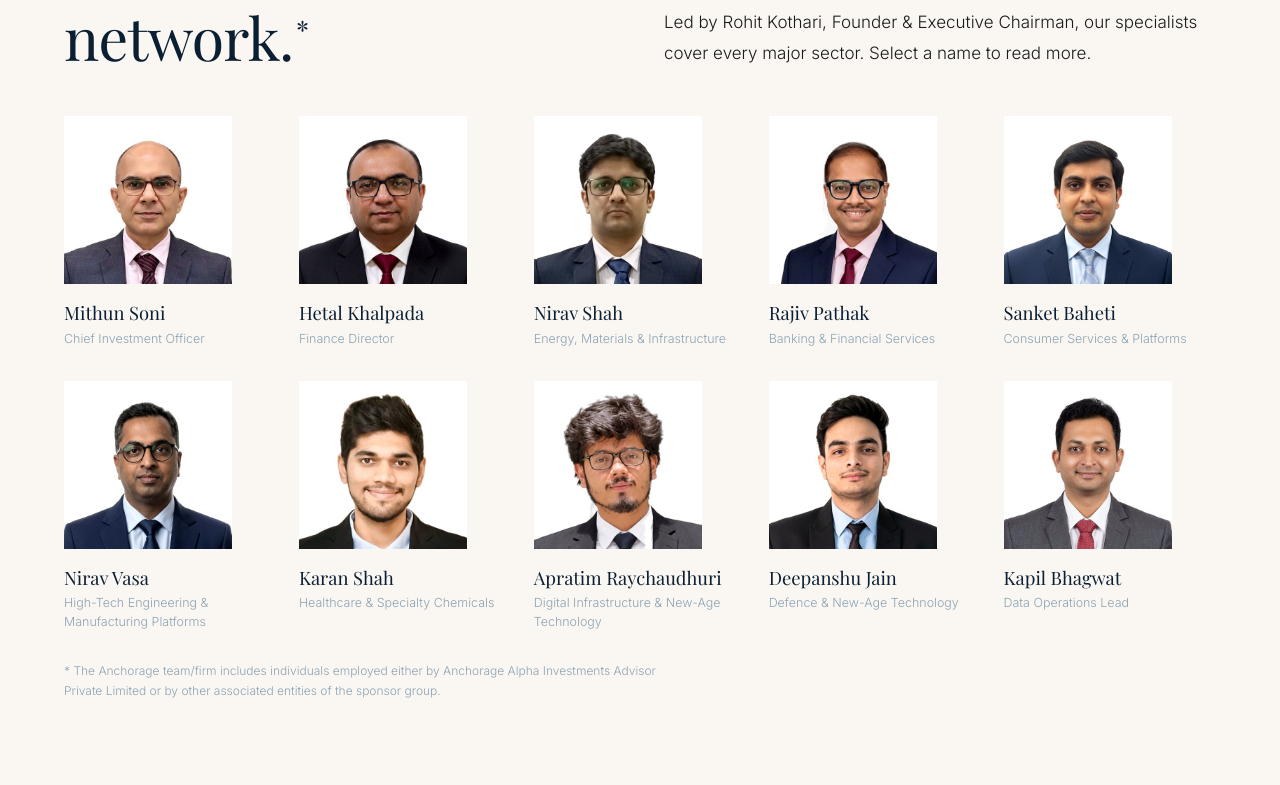
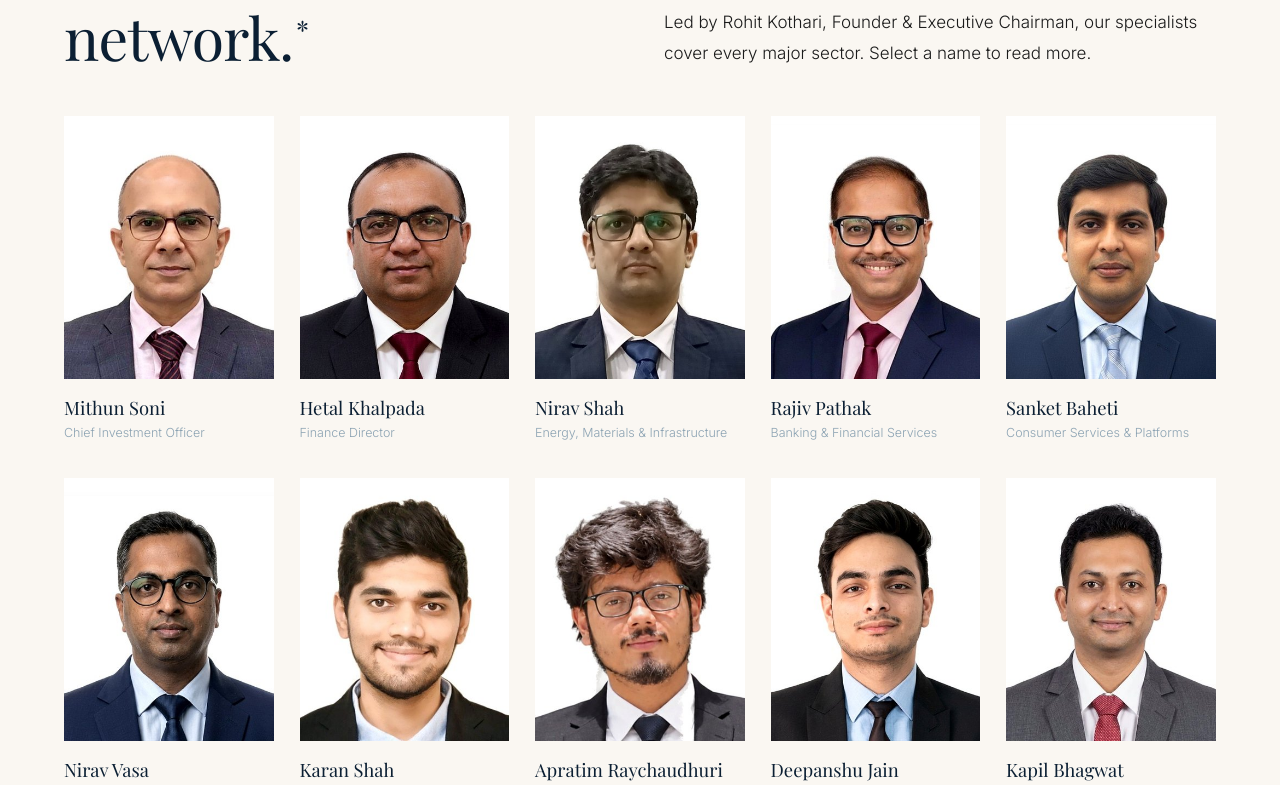
Before and after one commit to adityaanand1101/anchorage-alpha, a React (Vite) app: page / in a window 1280 px wide. Shown: the part 4675-5460 px from the top of the page. Built offline with nearby package versions, Linux system fonts and the light colour scheme; a web font is replaced by a local one.

Commit message:
Fix modal close glyph, restore team grid photos, shrink drawer photo instead

```diff
--- a/src/App.jsx
+++ b/src/App.jsx
@@ -220,7 +220,7 @@ function Portfolio() {
       <div className={`modal co ${sel >= 0 ? 'open' : ''}`} aria-hidden={sel < 0}>
         <div className="veil" onClick={() => setSel(-1)} />
         <div className="mcard" role="dialog" aria-label={f ? f.name : 'Company details'}>
-          {f && <><button className="x" onClick={() => setSel(-1)} aria-label="Close">\u00d7</button>
+          {f && <><button className="x" onClick={() => setSel(-1)} aria-label="Close">&times;</button>
             <img className="co-logo" src={f.logo} alt={f.name} />
             <h3 className="h3">{f.name}</h3>
             <p className="tag">{f.tag}</p>
--- a/src/styles.css
+++ b/src/styles.css
@@ -94,8 +94,8 @@ sup{font-size:.45em;vertical-align:super;margin-left:.1em}
 
 /* team */
 .head2{display:grid;grid-template-columns:1fr 1fr;gap:3rem;align-items:end;margin-bottom:3rem}.head2 .lede{margin:0}
-.grid{display:grid;grid-template-columns:repeat(5,1fr);gap:2rem 1.4rem}
-.card{display:block;width:100%}.ph{display:block;width:min(100%,168px);aspect-ratio:1;overflow:hidden;background:var(--tint)}
+.grid{display:grid;grid-template-columns:repeat(5,1fr);gap:2.2rem 1.6rem}
+.card{display:block;width:100%}.ph{display:block;aspect-ratio:4/5;overflow:hidden;background:var(--tint)}
 .ph img{width:100%;height:100%;object-fit:cover;transition:transform 1.4s var(--ease)}
 .card:hover img,.card:focus-visible img{transform:scale(1.045)}
 .nm{display:block;margin-top:1rem;font:400 1.15rem var(--serif)}.rl{display:block;margin-top:.3rem;font-size:.78rem;line-height:1.5;color:var(--mist)}
@@ -113,7 +113,7 @@ sup{font-size:.45em;vertical-align:super;margin-left:.1em}
 .modal .x{position:absolute;top:1.1rem;right:1.3rem;width:36px;height:36px;border-radius:50%;border:1px solid var(--hair);display:flex;align-items:center;justify-content:center;font-size:1.15rem;line-height:1;color:var(--deep);background:#fff}
 .modal .x:hover{background:var(--tint)}
 .modal .x:focus-visible{outline:2px solid var(--sand);outline-offset:2px}
-.drawer.tm aside img{width:100%;aspect-ratio:1;object-fit:cover;margin-bottom:1.8rem}
+.drawer.tm aside img{display:block;width:min(100%,190px);aspect-ratio:1;object-fit:cover;margin:0 auto 1.6rem}
 .modal .co-logo{width:auto;max-width:180px;height:44px;aspect-ratio:auto;object-fit:contain;margin:0 0 .4rem}.role{margin-top:.6rem;color:var(--ocean);font-style:italic;font-family:var(--serif)}
 dl{margin-top:2rem}dl>div{display:grid;grid-template-columns:120px 1fr;gap:1rem;padding:.9rem 0;border-top:1px solid var(--hair);font-size:.9rem}dt{color:var(--mist);font-size:.75rem;letter-spacing:.16em;text-transform:uppercase;padding-top:.15rem}
 @media(max-width:980px){.grid{grid-template-columns:repeat(3,1fr)}.head2{grid-template-columns:1fr}}@media(max-width:560px){.grid{grid-template-columns:repeat(2,1fr);gap:2.4rem 1rem}}
```
